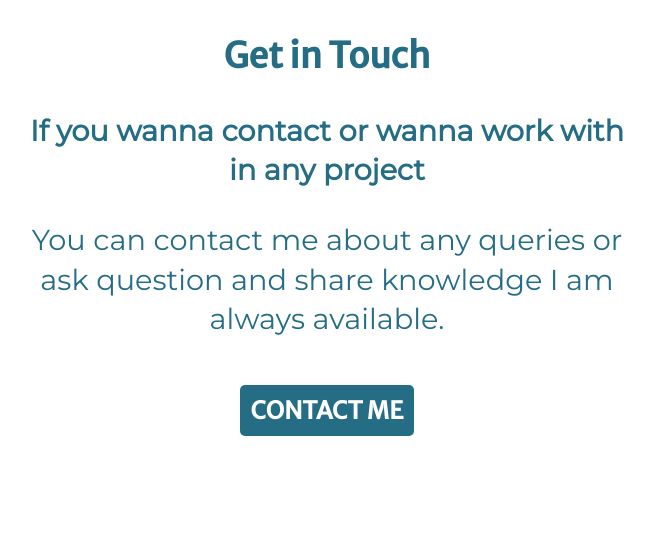
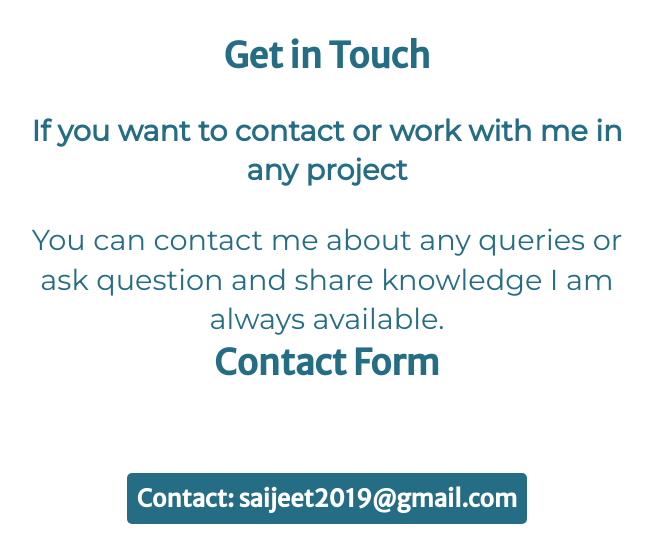
Before and after one commit to Saijeet7/My-site, a website: page index.html in a window 1280 px wide. Shown: the part 3070-3622 px from the top of the page, without its empty margins (313-967 px from the left). Drawn offline with Linux system fonts and the light colour scheme.

Commit message:
changes : minor description

```diff
--- a/index.html
+++ b/index.html
@@ -80,13 +80,20 @@
         <div class="container">
             <h2 class="contact__title">Get in Touch</h2>
             <h3 class="contact__sub-title">
-                If you wanna contact or wanna work with in any project
+                If you want to contact or work with me in any project
             </h3>
             <p>
                 You can contact me about any queries or ask question and share knowledge I am always available.
             </p>
+            <h2 class="contact__title">Contact Form</h2>
+            <div class="contact__wrap">
+                <figure class="contact__img">
+                    <img src="" alt="">
+                </figure>
+                <form action="" class="contact__form"></form>
+            </div>
             <div class="contact__button">
-                <a class="btn" href="saijeet2019@email.com">CONTACT ME</a>
+                <a class="btn" href="mailto:saijeet2019@email.com">Contact: saijeet2019@gmail.com</a>
                 <div class="contact__socials">
                     <a href="https://www.instagram.com/saijeet_7/" class=" button " target="_blank">
                         <span></span>
```
